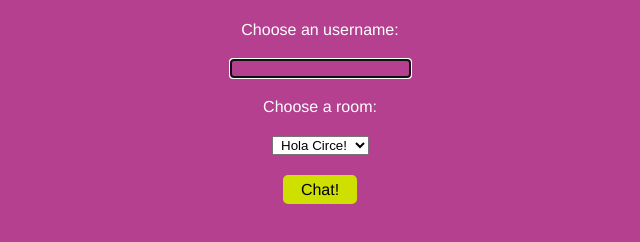
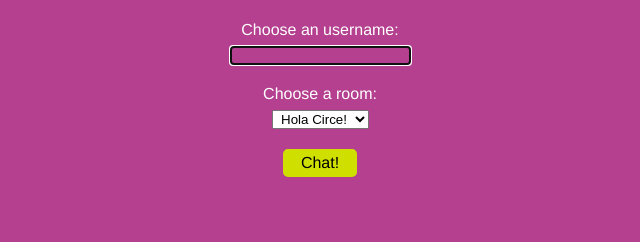
Before and after one commit to danielopez07/holacirce, a website: page index.html in a window 1280 px wide. Shown: the part 144-386 px from the top of the page, without its empty margins (320-960 px from the left). Drawn offline with Linux system fonts and the light colour scheme.

Commit message:
Tweaking styles for homepage

```diff
--- a/public/css/home.css
+++ b/public/css/home.css
@@ -21,7 +21,7 @@ body.welcome {
 	flex-direction: column;
 }
 .welcome .username-input {
-	margin: 1.5em auto;
+	margin: .5em auto 1.5em;
 	background-color: var(--circe-purple);
 	color: #fff;
 	border-style: solid;
@@ -30,7 +30,7 @@ body.welcome {
 }
 
 .welcome select {
-	margin: 1.5em auto;
+	margin: .5em auto 1.5em;
 	text-align: center;
 }
 
```
